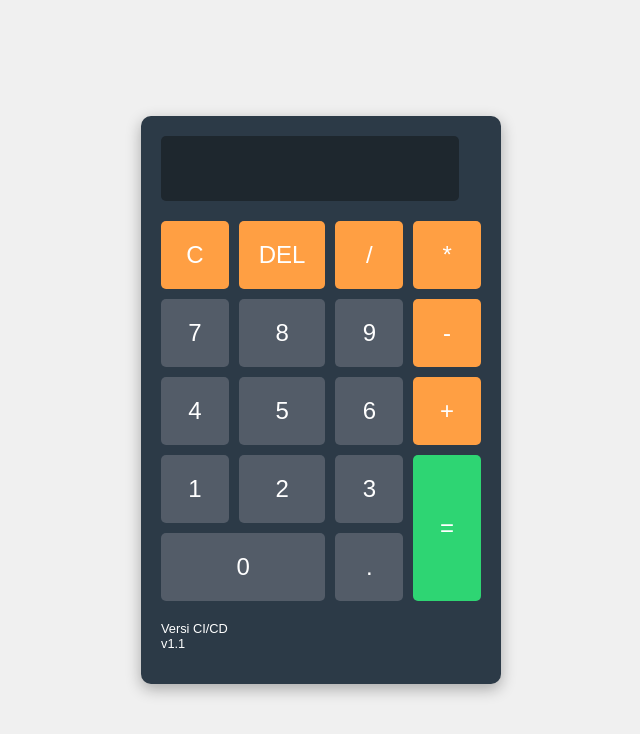
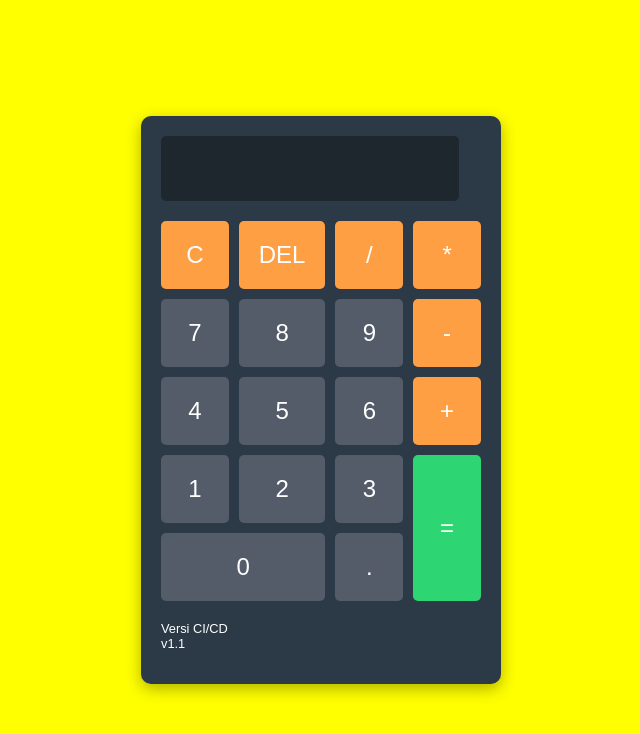
Before and after one commit to ihsanmau26/kalkulator-cicd, a plain HTML site: page index.html in a window 1280 px wide. Shown: the whole page, without its empty margins (319-959 px from the left). Drawn offline with Linux system fonts and the light colour scheme.

Commit message:
Latihan: Fitur baru di branch develop

```diff
--- a/index.html
+++ b/index.html
@@ -6,7 +6,7 @@
 
     <meta name="viewport" content="width=device-width, initial-scale=1.0" />
 
-    <title>Kalkulator CI/CD Keren</title>
+    <title>Kalkulator CI/CD Ihsan Maulana</title>
 
     <link rel="stylesheet" href="styles.css" />
   </head>
--- a/styles.css
+++ b/styles.css
@@ -7,7 +7,7 @@ body {
 
   min-height: 100vh;
 
-  background-color: #f0f0f0;
+  background-color: yellow;
 
   font-family: Arial, sans-serif;
 
```
